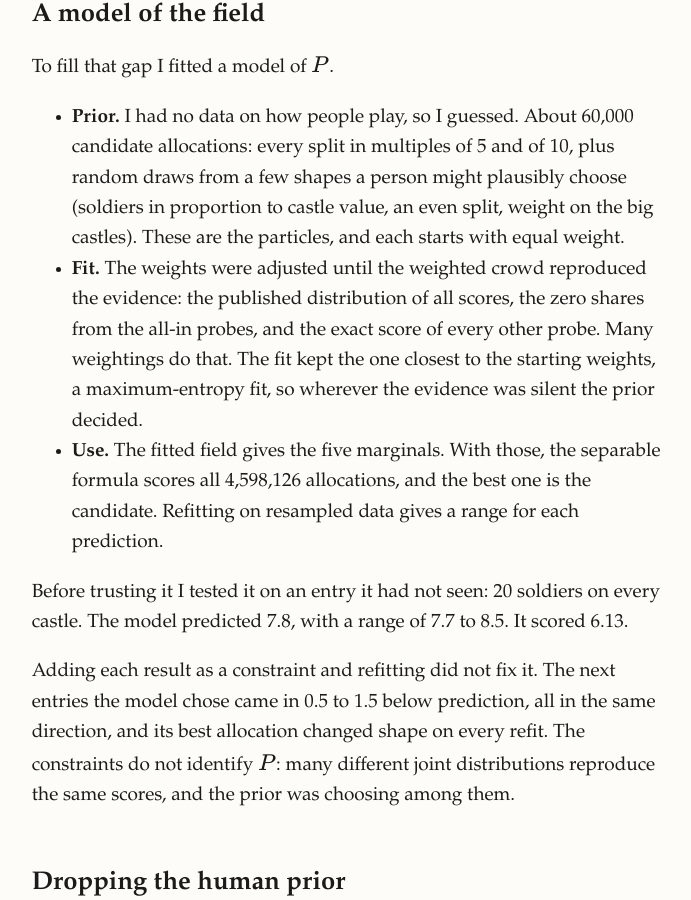
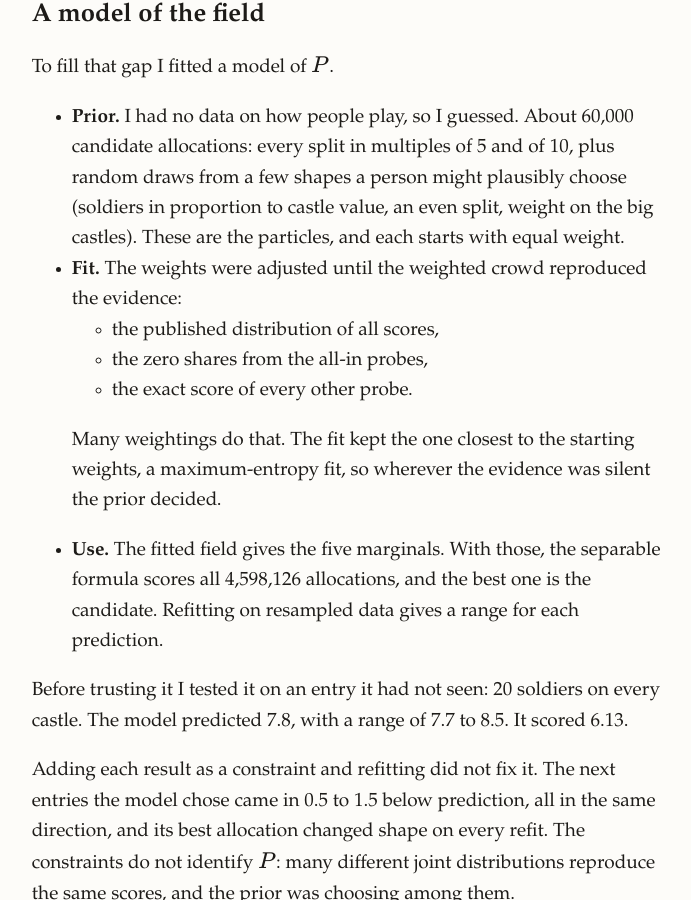
Before and after one commit to kinshu0/kinshu0.github.io, a Jekyll site: the page built from _posts/2026-11-22-castle-challenge.markdown, in a window 1280 px wide and 900 px high, scrolled down 4473 px. Shown: the whole window, without its empty margins (293-984 px from the left). Built offline with Jekyll 4.4.1, drawn with Linux system fonts in a browser that asks for light colours.

Commit message:
Castle post: list the fit's evidence as bullets
Co-Authored-By: Claude Fable 5.2 <noreply@anthropic.com>

```diff
--- a/_posts/2026-11-22-castle-challenge.markdown
+++ b/_posts/2026-11-22-castle-challenge.markdown
@@ -94,7 +94,12 @@ That fixes each $$F_c$$ at zero. Everything between 0 and 100 soldiers was still
 To fill that gap I fitted a model of $$P$$.
 
 - **Prior.** I had no data on how people play, so I guessed. About 60,000 candidate allocations: every split in multiples of 5 and of 10, plus random draws from a few shapes a person might plausibly choose (soldiers in proportion to castle value, an even split, weight on the big castles). These are the particles, and each starts with equal weight.
-- **Fit.** The weights were adjusted until the weighted crowd reproduced the evidence: the published distribution of all scores, the zero shares from the all-in probes, and the exact score of every other probe. Many weightings do that. The fit kept the one closest to the starting weights, a maximum-entropy fit, so wherever the evidence was silent the prior decided.
+- **Fit.** The weights were adjusted until the weighted crowd reproduced the evidence:
+  - the published distribution of all scores,
+  - the zero shares from the all-in probes,
+  - the exact score of every other probe.
+
+  Many weightings do that. The fit kept the one closest to the starting weights, a maximum-entropy fit, so wherever the evidence was silent the prior decided.
 - **Use.** The fitted field gives the five marginals. With those, the separable formula scores all 4,598,126 allocations, and the best one is the candidate. Refitting on resampled data gives a range for each prediction.
 
 Before trusting it I tested it on an entry it had not seen: 20 soldiers on every castle. The model predicted 7.8, with a range of 7.7 to 8.5. It scored 6.13.
```
